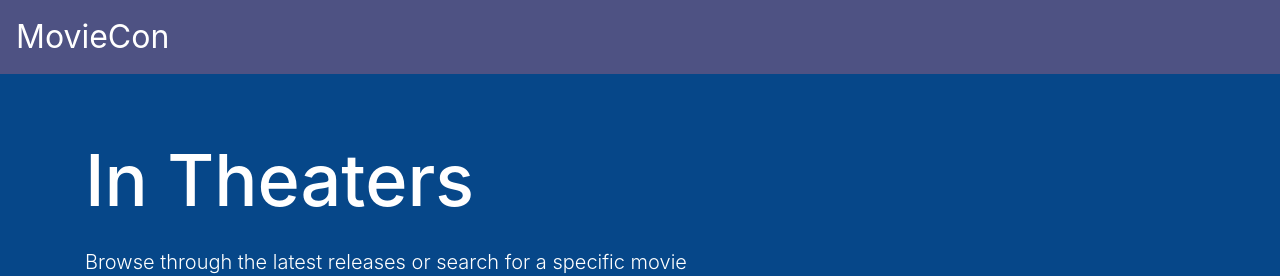
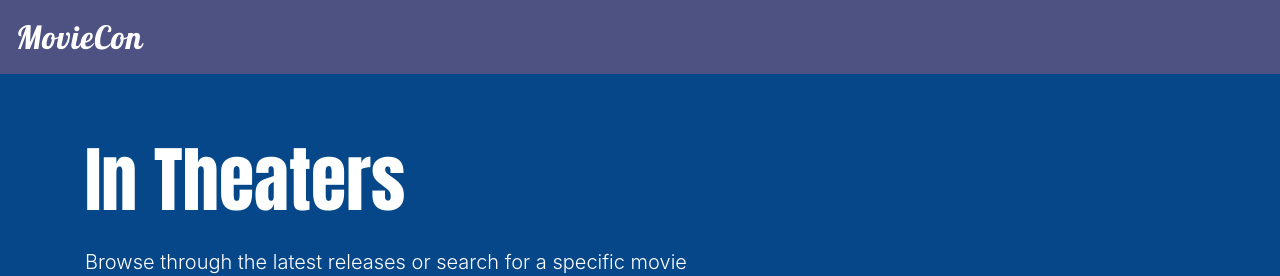
Before and after one commit to spiropoulos94/moviecon, a React (Create React App) app: page / in a window 1280 px wide. Shown: the top 276 px of the page. Built offline with nearby package versions, Linux system fonts and the light colour scheme; no server answers.

Commit message:
added fonts

```diff
--- a/public/index.html
+++ b/public/index.html
@@ -9,6 +9,9 @@
       name="description"
       content="Web site created using create-react-app"
     />
+    <link rel="preconnect" href="https://fonts.gstatic.com">
+    <link href="https://fonts.googleapis.com/css2?family=Anton&display=swap" rel="stylesheet">
+    <link href="https://fonts.googleapis.com/css2?family=Anton&family=Lobster&display=swap" rel="stylesheet">
     <link rel="apple-touch-icon" href="%PUBLIC_URL%/logo192.png" />
 <!--    <link rel="stylesheet" href="https://stackpath.bootstrapcdn.com/bootstrap/4.1.3/css/bootstrap.min.css" integrity="sha384-MCw98/SFnGE8fJT3GXwEOngsV7Zt27NXFoaoApmYm81iuXoPkFOJwJ8ERdknLPMO" crossorigin="anonymous">    &lt;!&ndash;-->
 
--- a/src/components/header/header.styles.scss
+++ b/src/components/header/header.styles.scss
@@ -9,6 +9,8 @@
     .navbar-brand {
       font-size: 2rem;
       color: white;
+      font-family: 'Lobster', cursive;
+      letter-spacing: 1px;
     }
 
   }
--- a/src/components/jumbotron/jumbotron.styles.scss
+++ b/src/components/jumbotron/jumbotron.styles.scss
@@ -8,6 +8,7 @@
     margin-top:73px;
     h1 {
       font-weight: 500;
+      font-family: 'Anton', sans-serif;
     }
   }
 }
```
